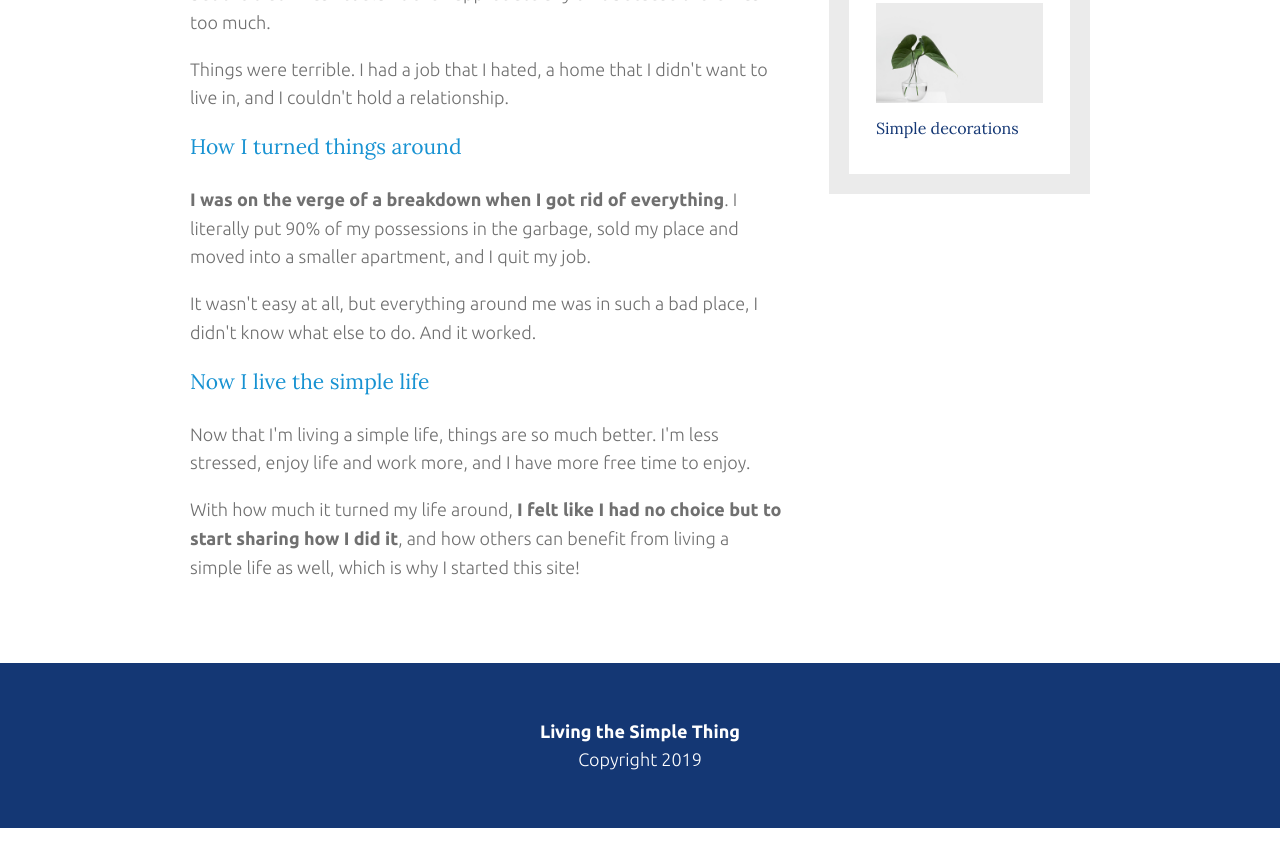
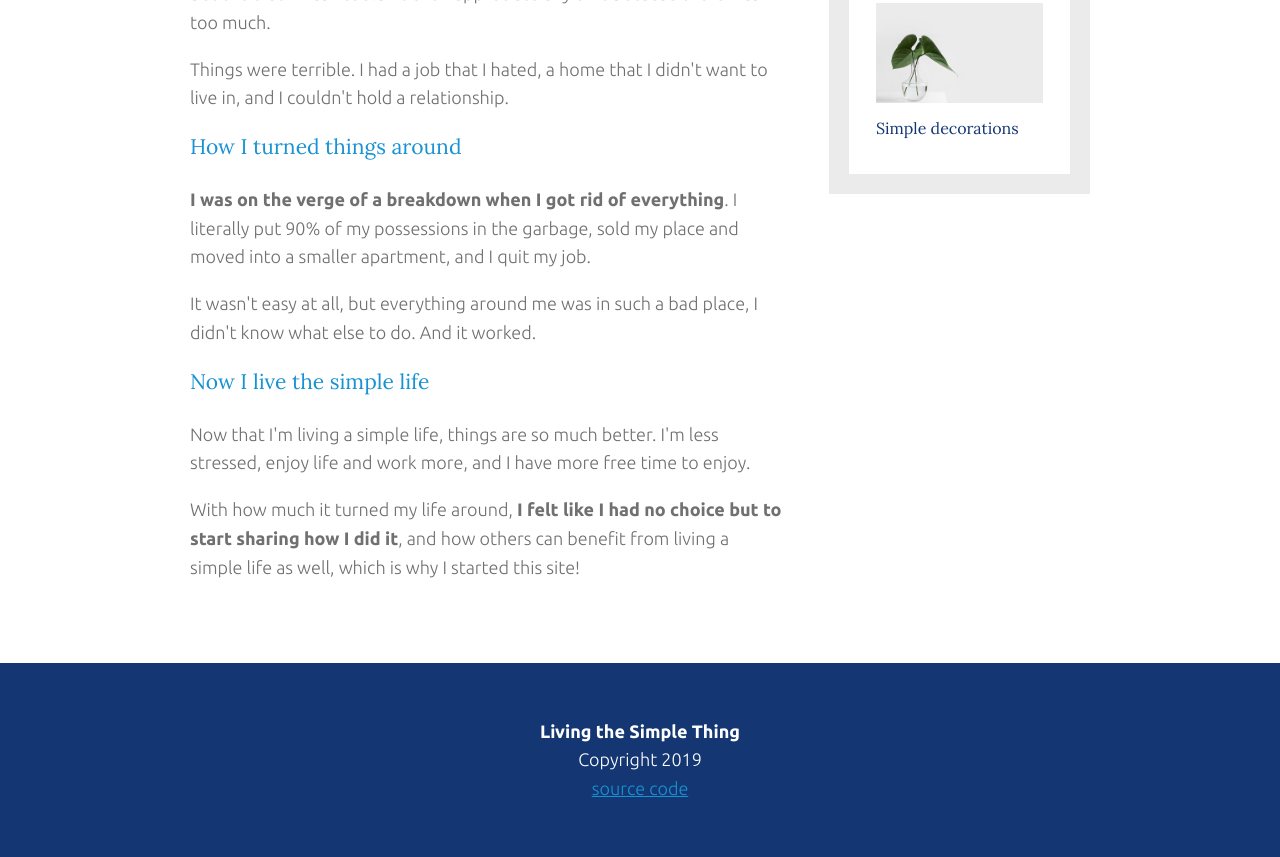
Before and after one commit to ugitch/css-showcase, a plain HTML site: page about-me.html in a window 1280 px wide. Shown: the part 695-1552 px from the top of the page. Before the commit the page ends 1523 px from the top, so only its background shows below. Drawn offline with Linux system fonts and the light colour scheme.

Commit message:
footer; add link to source code

```diff
--- a/about-me.html
+++ b/about-me.html
@@ -67,6 +67,7 @@
   <footer>
     <p><strong>Living the Simple Thing</strong></p>
     <p>Copyright 2019</p>
+    <p><a href="https://github.com/ugitch/css-showcase" target="_blank">source code</a></p>
   </footer>
 
 </body>
--- a/css/style.css
+++ b/css/style.css
@@ -126,6 +126,10 @@ a {
 a:hover,
 a:focus {
   color: #143774;
+}
+
+footer a:hover, a:focus {
+  color: #fff;
 }
 
 strong {
```
Also changed, not shown: index.html (+1 -0 lines), recent-posts.html (+1 -0 lines).
